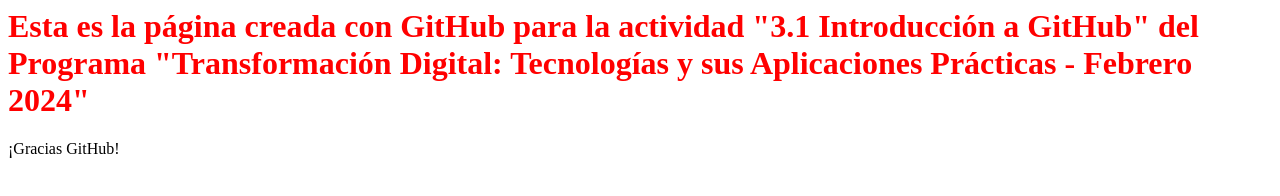
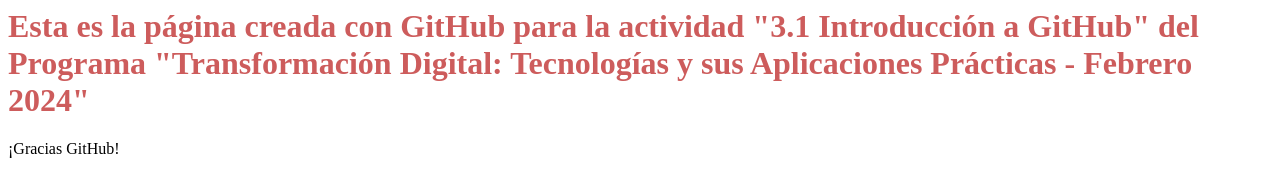
Before and after one commit to LorenaAcostaRocha/Introduccion-a-GitHub, a plain HTML site: page index.html in a window 1280 px wide. Drawn offline with Linux system fonts and the light colour scheme.

Commit message:
Update index.html

```diff
--- a/index.html
+++ b/index.html
@@ -3,7 +3,7 @@
         <style>
             /* Estilo para el texto rojo */
             h1 {
-                color: red;
+                color: indianred;
             }
         </style>
     </head>
```
